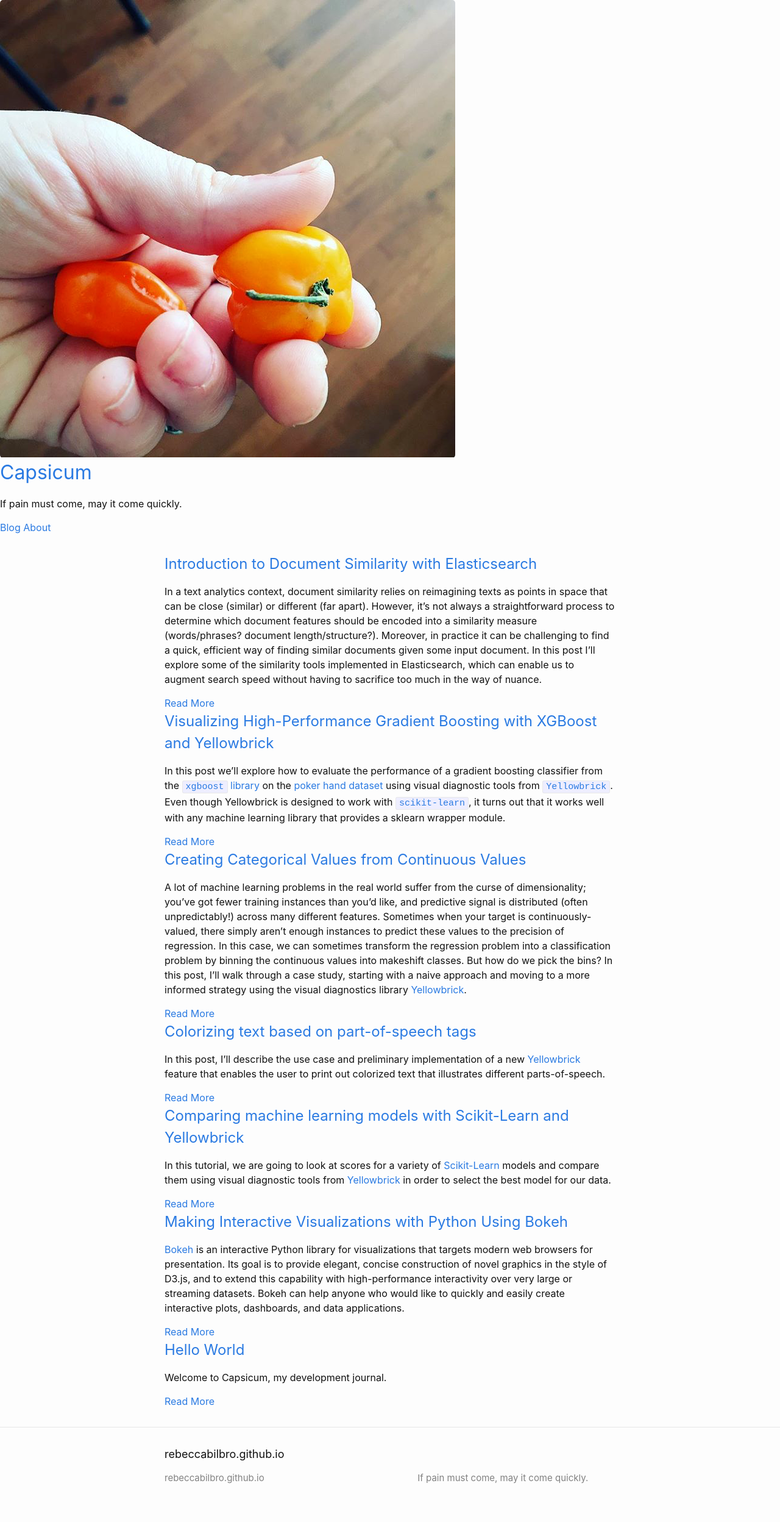
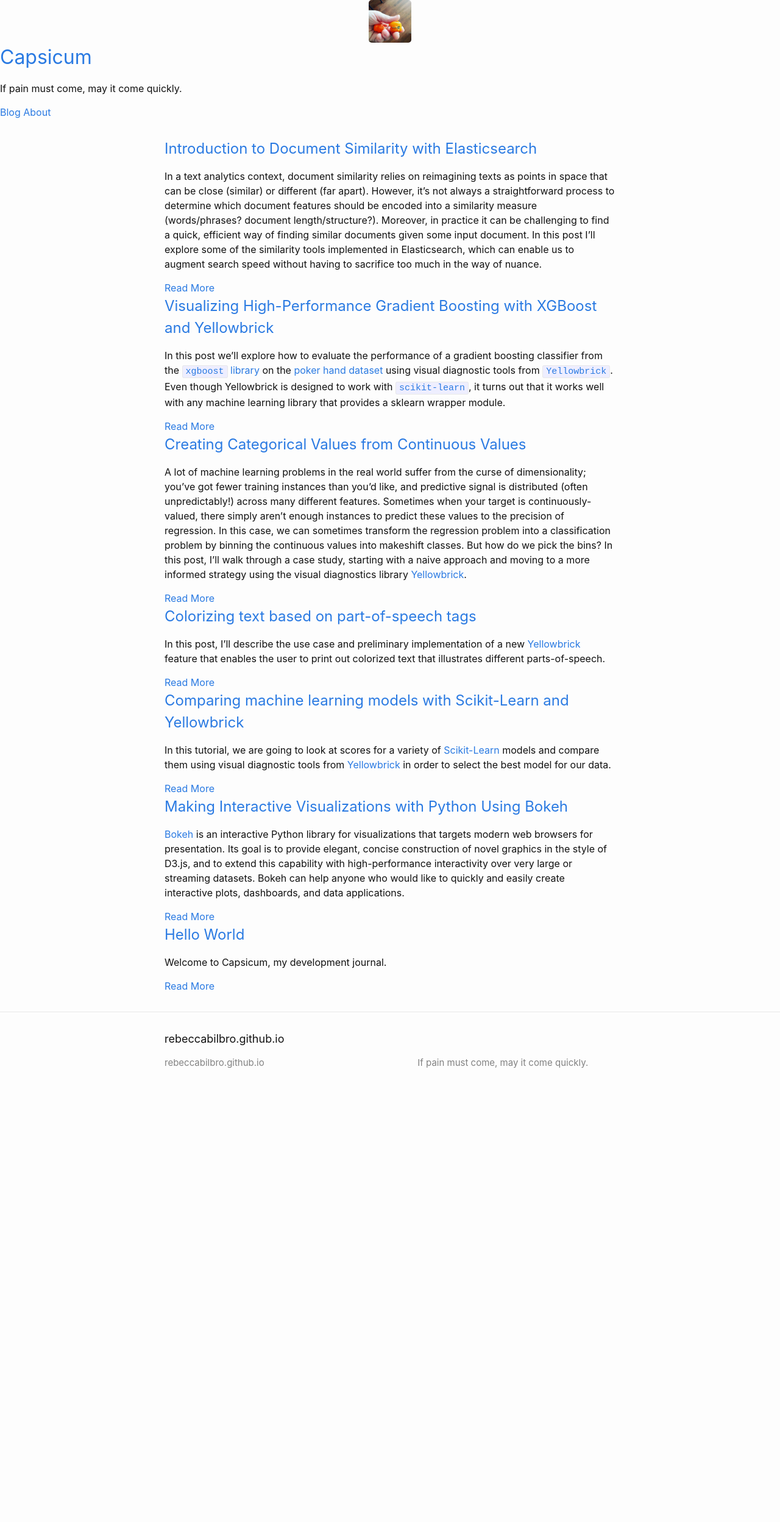
Before and after one commit to rebeccabilbro/rebeccabilbro.github.io, a Jekyll site: the page built from index.html, in a window 1280 px wide. Shown: the whole page at 61% size. Built offline with Jekyll 4.4.1, drawn with Linux system fonts in a browser that asks for light colours; after the commit the page ends 1815 px from its top, so only the background shows below that.

Commit message:
center avatar image on page

```diff
--- a/_sass/minima/_base.scss
+++ b/_sass/minima/_base.scss
@@ -103,12 +103,7 @@
   height: 70px;
   margin-left: auto;
   margin-right: auto;
-
-  //@include mobile {
-  //  float: none;
-  //  display: block;
-  //  margin: 0 auto;
-  //}
+  display: block;
 
   img {
     border-radius: 5px;
```
